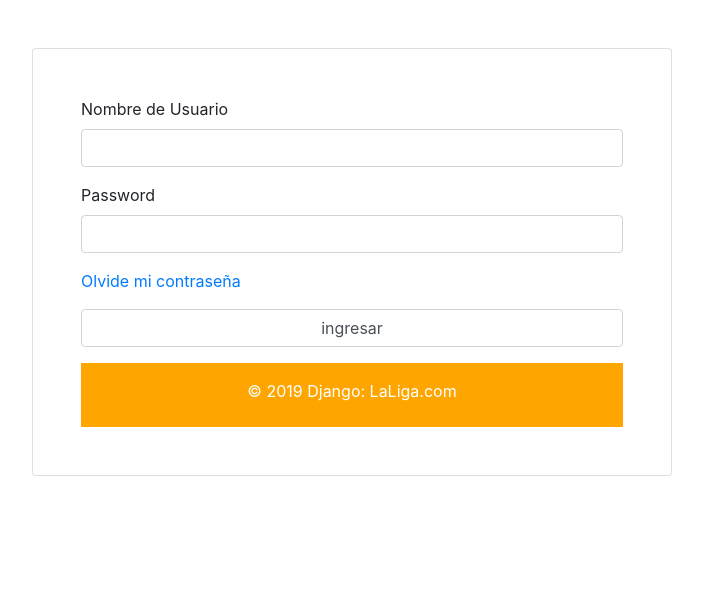
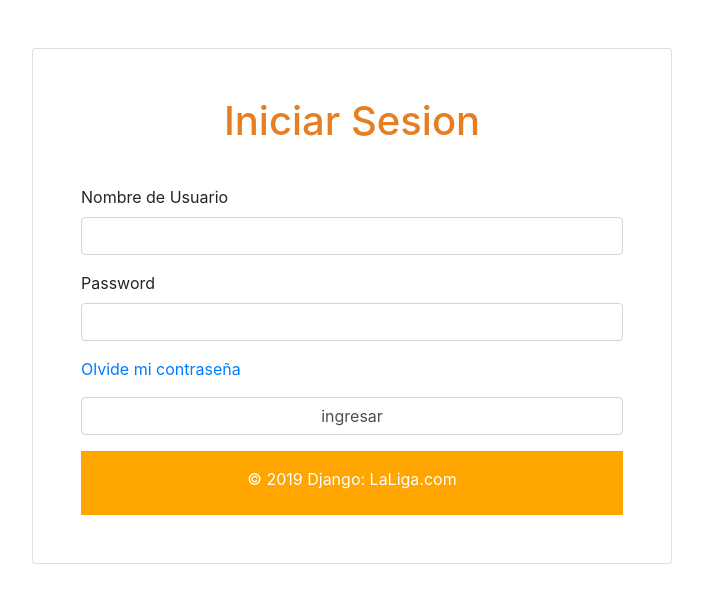
Before and after one commit to Estuardiaz2611/Djangotuto2, a Django app: page /accounts/login/ in a window 1280 px wide. Shown: the part 64-667 px from the top of the page, without its empty margins (288-991 px from the left). Run offline with Django 3.2, Linux system fonts and the light colour scheme; parts of the project's set-up code (start-up, migrations or seed data) failed here and were passed over; some libraries are stand-ins or nearby versions.

Commit message:
Cambio login

```diff
--- a/Torneo/templates/inde.html
+++ b/Torneo/templates/inde.html
@@ -12,6 +12,7 @@ login
 
 {% block content %}
 <form method="post" class="form-group card" style="width: 40rem;left:25%;padding:3rem;margin-top:4rem;">
+    <h1 style="text-align:center;padding-bottom:2rem; color: #E67E22;">Iniciar Sesion</h1>
     {% csrf_token %}
     <div class="row">
         <div class="col-md-12">
```
